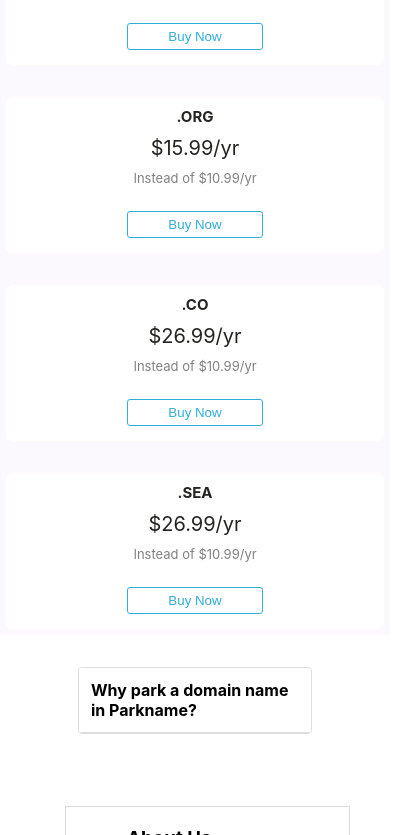
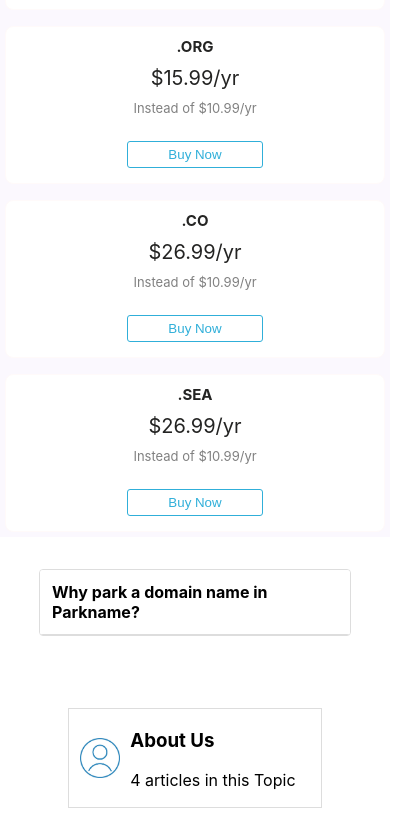
Before and after one commit to MedinaSekiraqa/SecondTask, a React (Create React App) app: page / in a window 390 px wide. Shown: the part 1165-2000 px from the top of the page, 415 px wide, since content can reach past the window. Built offline with nearby package versions, Linux system fonts and the light colour scheme.

Commit message:
width changes

```diff
--- a/src/Tabs/TabComponent.css
+++ b/src/Tabs/TabComponent.css
@@ -85,7 +85,7 @@
     justify-content: center;
     align-items: center;
     grid-template-columns: repeat(4, 1fr); /* Two columns */
-    gap: 20px;
+    gap: 6px;
     max-width: 1000px; /* Set a max-width to limit the size of the container */
     margin: 0 auto; /* Center the container horizontally */
     max-width: 1200px;
--- a/src/Toogle.css
+++ b/src/Toogle.css
@@ -43,6 +43,7 @@
   .acordian-container {
       padding: 2rem;
       align-items: center;
+      width: 80%;
   }
 
   .accordion-header {
--- a/src/Toogle3.css
+++ b/src/Toogle3.css
@@ -50,7 +50,7 @@
 /* Responsive styles */
 @media screen and (max-width: 768px) {
     .acordion {
-        width: 57%; /* Full width on smaller screens */
+        width: 80%; /* Full width on smaller screens */
         padding: 2rem;
         order: 1;
         flex-direction:column-reverse;
@@ -82,6 +82,6 @@
 
     .acordion {
 
-        width: 90%;
+        width: 80%;
     }
 }
```
